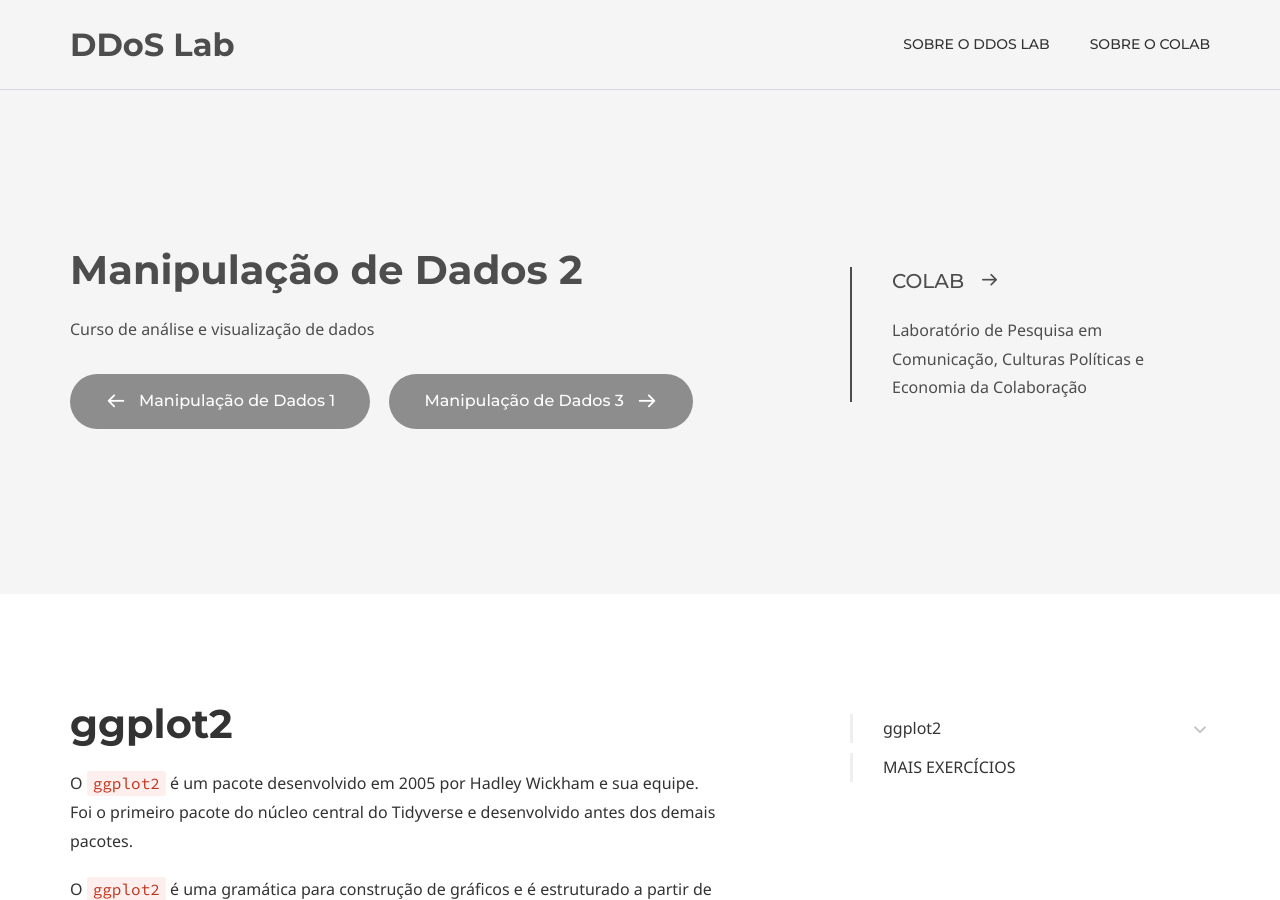
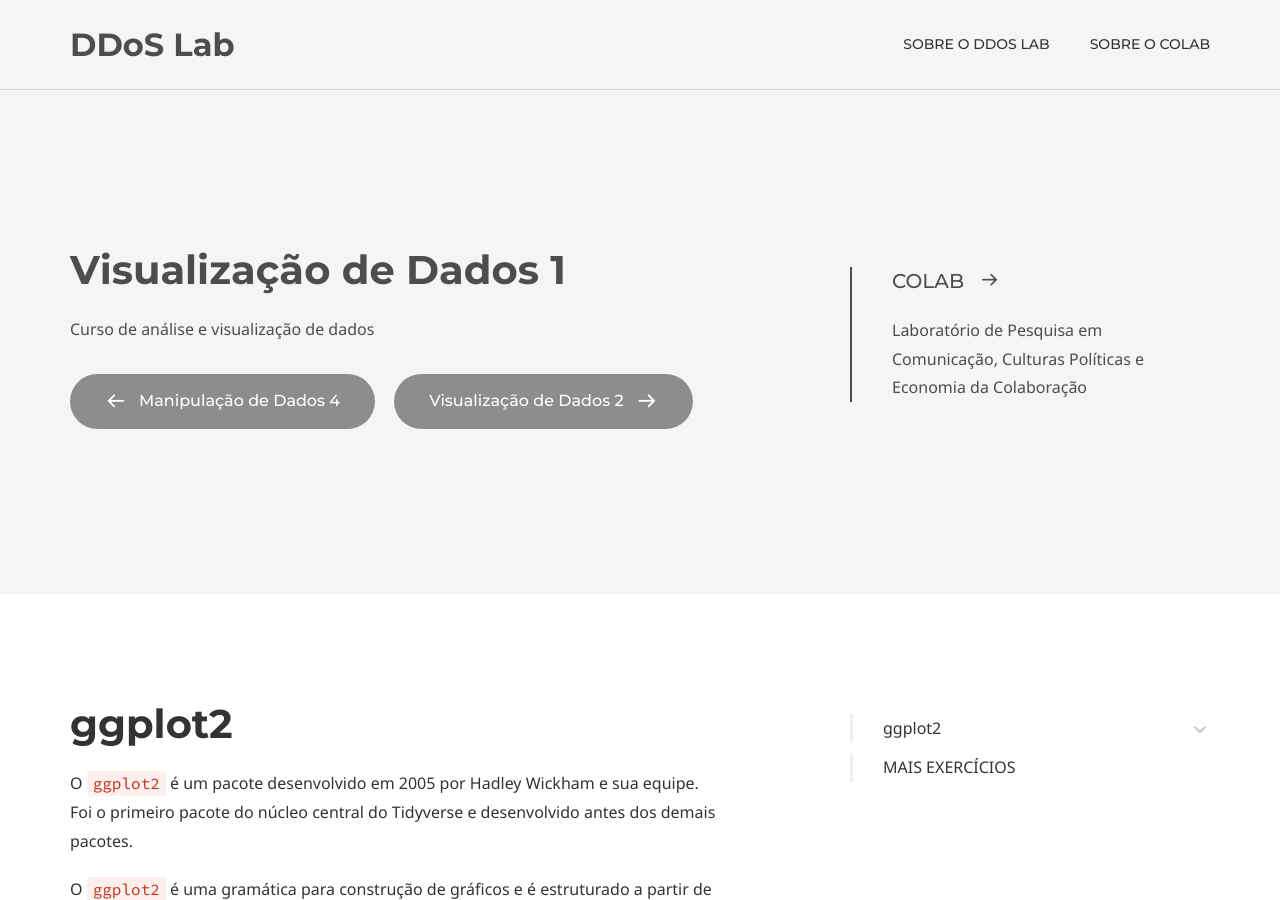
Before and after one commit to coLAB-UFF/docs, a Jekyll site: the page built from dataviz_09.md, in a window 1280 px wide and 900 px high. Built offline with Jekyll 4.4.1, drawn with Linux system fonts in a browser that asks for light colours; some web fonts are replaced; some of the changed text lies outside the part shown.

Commit message:
Update dataviz_09.md

```diff
--- a/dataviz_09.md
+++ b/dataviz_09.md
@@ -5,7 +5,7 @@ keywords:
 comments: false
 
 # Hero section
-title: Manipulação de Dados 2
+title: Visualização de Dados 1
 description: Curso de análise e visualização de dados
 
 # Author box
@@ -21,11 +21,11 @@ micro_nav: false
 # Page navigation
 page_nav:
     prev:
-        content: Manipulação de Dados 1
-        url: '/dataviz_05'
+        content: Manipulação de Dados 4
+        url: '/dataviz_08'
     next:
-        content: Manipulação de Dados 3
-        url: '/dataviz_07'
+        content: Visualização de Dados 2
+        url: '/dataviz_10'
 
 ---
 
```
